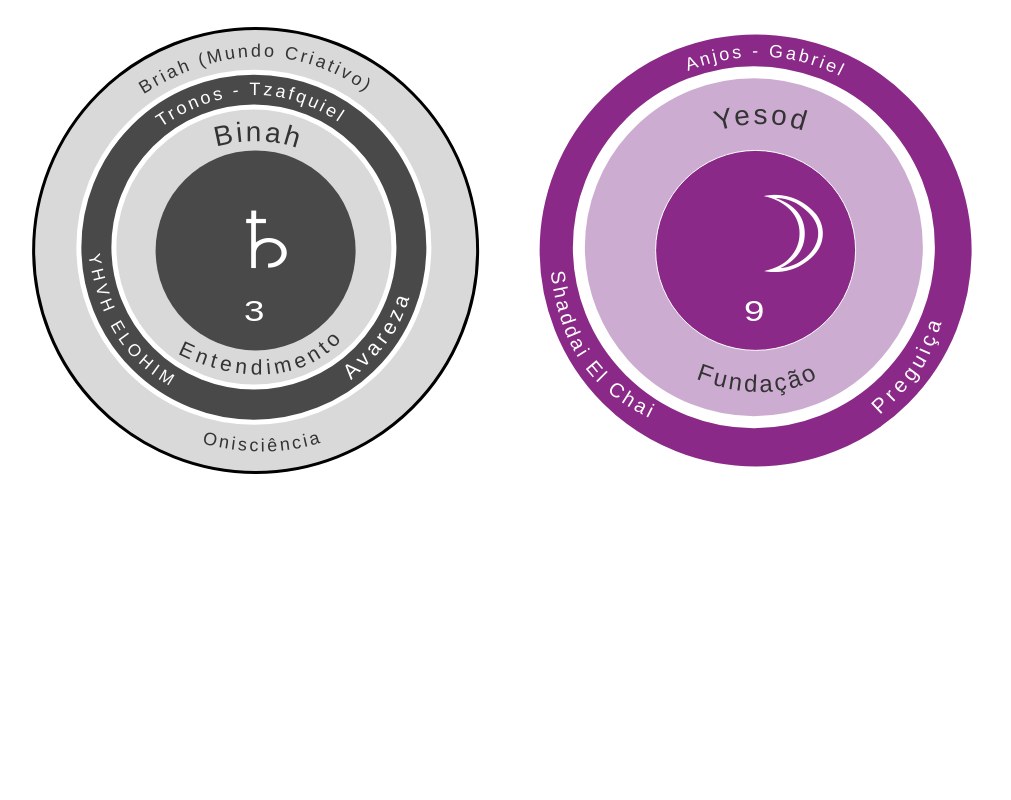
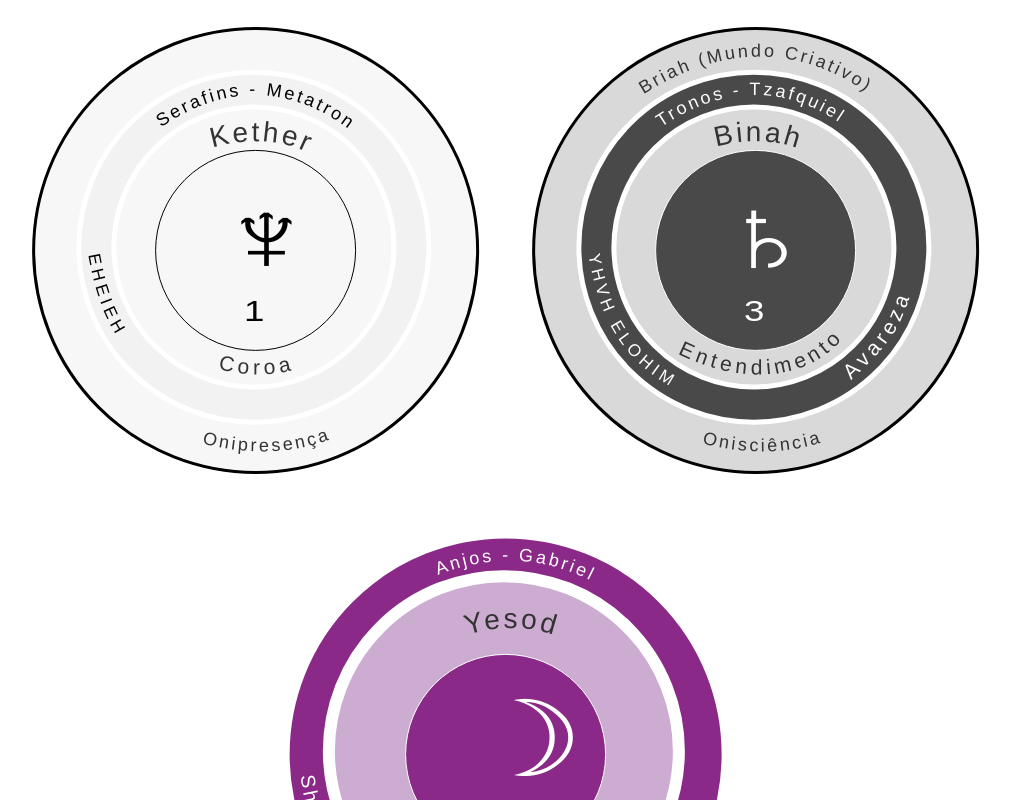
Before and after one commit to mrviniciux/interactive-kaballah, a React (Create React App) app: page / in a window 1280 px wide. Shown: the top 800 px of the page, without its empty margins (136-1147 px from the left). Built offline with nearby package versions, Linux system fonts and the light colour scheme.

Commit message:
feat(kether): added kether

```diff
--- a/src/app/App.tsx
+++ b/src/app/App.tsx
@@ -1,77 +1,110 @@
 import Sephirot, { BiggerSephirot } from '../components/Sephirot';
+import { SephirotProps } from '../components/Sephirot/Sephirot.types';
 import PageUnderConstruction from '../components/UnderConstruction/UnderConstruction';
 
-function App() {
-  return (
-    <>
-      <PageUnderConstruction />
-      <section className="App">
-        <BiggerSephirot
-          world={{
-            title: 'Briah (Mundo Criativo)',
-            aspect: 'Onisciência',
-            startOffset: {
-              title: '10%',
-              aspect: '28%',
-            },
-          }}
-          regent={{
-            title: 'Tronos - Tzafquiel',
-            name: 'YHVH ELOHIM',
-            defect: 'Avareza',
-            fontColor: 'white',
-            startOffset: {
-              title: '15%',
-            },
-          }}
-          sephirot={{
-            name: 'Binah',
-            valor: 'Entendimento',
-            backgroundColor: 'rgb(217, 217, 217)',
-            strokeColor: 'white',
-            startOffset: {
-              name: '13%',
-            },
-          }}
-          planet={{
-            number: 3,
-            backgroundColor: 'rgb(73, 73, 73)',
-          }}
-        />
+const commonStyles = {
+  fontColor: 'white',
+  strokeColor: 'white',
+};
 
-        <Sephirot
-          regent={{
-            title: 'Anjos - Gabriel',
-            name: 'Shaddai El Chai',
-            defect: 'Preguiça',
-            fontColor: 'white',
-            strokeColor: 'white',
-            backgroundColor: 'rgb(138, 41, 135)',
-            startOffset: {
-              title: '25%',
-            },
-          }}
-          sephirot={{
-            name: 'Yesod',
-            valor: 'Fundação',
-            backgroundColor: 'rgb(205, 172, 209)',
-            strokeColor: 'white',
-            startOffset: {
-              name: '9%',
-              valor: '9%',
-            },
-          }}
-          planet={{
-            icon: '☽',
-            number: 9,
-            strokeColor: 'white',
-            fontColor: 'white',
-            backgroundColor: 'rgb(138, 41, 135)',
-          }}
-        />
-      </section>
-    </>
-  );
-}
+const biggerSephirots: SephirotProps<'bigger'>[] = [
+  {
+    world: {
+      title: '',
+      aspect: 'Onipresença',
+      backgroundColor: 'rgb(247 247 247)',
+      startOffset: { title: '10%', aspect: '28%' },
+    },
+    regent: {
+      title: 'Serafins - Metatron',
+      backgroundColor: 'rgb(242 242 242)',
+      name: 'EHEIEH',
+      defect: '',
+      fontColor: 'black',
+      startOffset: { title: '15%' },
+    },
+    sephirot: {
+      name: 'Kether',
+      valor: 'Coroa',
+      backgroundColor: 'rgb(247 247 247)',
+      strokeColor: 'black',
+      startOffset: { name: '10%', valor: '20%' },
+    },
+    planet: {
+      number: 1,
+      backgroundColor: 'rgb(247 247 247)',
+      fontColor: 'black',
+      strokeColor: 'black',
+      icon: '♆',
+    },
+  },
+  {
+    world: {
+      title: 'Briah (Mundo Criativo)',
+      aspect: 'Onisciência',
+      startOffset: { title: '10%', aspect: '28%' },
+    },
+    regent: {
+      title: 'Tronos - Tzafquiel',
+      name: 'YHVH ELOHIM',
+      defect: 'Avareza',
+      fontColor: commonStyles.fontColor,
+      startOffset: { title: '15%' },
+    },
+    sephirot: {
+      name: 'Binah',
+      valor: 'Entendimento',
+      backgroundColor: 'rgb(217, 217, 217)',
+      strokeColor: commonStyles.strokeColor,
+      startOffset: { name: '13%' },
+    },
+    planet: {
+      number: 3,
+      icon: '♄',
+      backgroundColor: 'rgb(73, 73, 73)',
+    },
+  },
+];
+
+const sephirots: SephirotProps<'simple'>[] = [
+  {
+    regent: {
+      title: 'Anjos - Gabriel',
+      name: 'Shaddai El Chai',
+      defect: 'Preguiça',
+      ...commonStyles,
+      backgroundColor: 'rgb(138, 41, 135)',
+      startOffset: { title: '25%' },
+    },
+    sephirot: {
+      name: 'Yesod',
+      valor: 'Fundação',
+      backgroundColor: 'rgb(205, 172, 209)',
+      strokeColor: commonStyles.strokeColor,
+      startOffset: { name: '9%', valor: '9%' },
+    },
+    planet: {
+      icon: '☽',
+      number: 9,
+      strokeColor: commonStyles.strokeColor,
+      fontColor: commonStyles.fontColor,
+      backgroundColor: 'rgb(138, 41, 135)',
+    },
+  },
+];
+
+const App = () => (
+  <>
+    <PageUnderConstruction />
+    <section className="App">
+      {biggerSephirots.map((props, index) => (
+        <BiggerSephirot key={index} {...props} />
+      ))}
+      {sephirots.map((props, index) => (
+        <Sephirot key={index} {...props} />
+      ))}
+    </section>
+  </>
+);
 
 export default App;
--- a/src/components/sephirot/bigger/BiggerSephirot.tsx
+++ b/src/components/sephirot/bigger/BiggerSephirot.tsx
@@ -95,6 +95,8 @@ function BiggerSephirot({
       </ellipse>
       <ellipse
         fill={planet.backgroundColor}
+        strokeWidth={'1px'}
+        stroke={planet.strokeColor || 'white'}
         cx="251.6"
         cy="250.4"
         rx="100"
@@ -113,7 +115,7 @@ function BiggerSephirot({
         y="277"
         transform="matrix(1.835666, 0, 0, 1.510414, -218.867828, -146.72612)"
       >
-        ♄
+        {planet.icon}
       </text>
       <text
         style={{
```
Also changed, not shown: symbols.txt (added).
